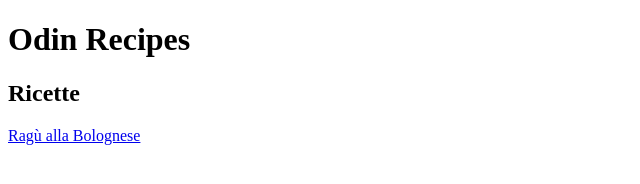
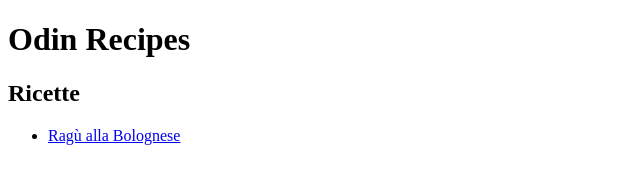
Before and after one commit to ozaydincan/Odin-Recipes, a plain HTML site: page index.html in a window 1280 px wide. Shown: the whole page, without its empty margins (0-640 px from the left). Drawn offline with Linux system fonts and the light colour scheme.

Commit message:
Update index.html

```diff
--- a/index.html
+++ b/index.html
@@ -8,6 +8,8 @@
 <body>
     <h1>Odin Recipes</h1>
     <h2>Ricette</h2>
-    <a href="recipes/ragu.html" target="_blank" rel="noopener noreferrer nofollow">Ragù alla Bolognese</a>
+    <ul>
+        <li><a href="recipes/ragu.html" target="_blank" rel="noopener noreferrer nofollow">Ragù alla Bolognese</a></li>
+    </ul>
 </body>
 </html>
```
